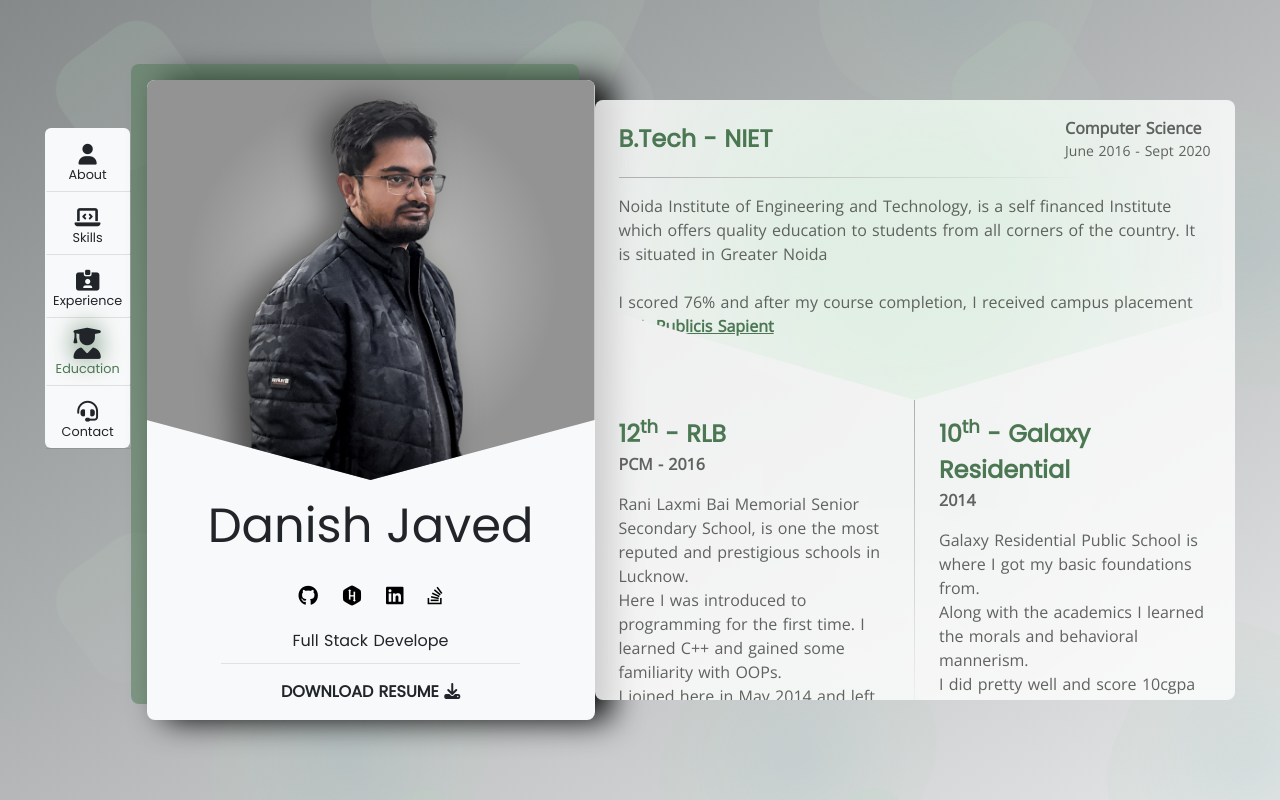
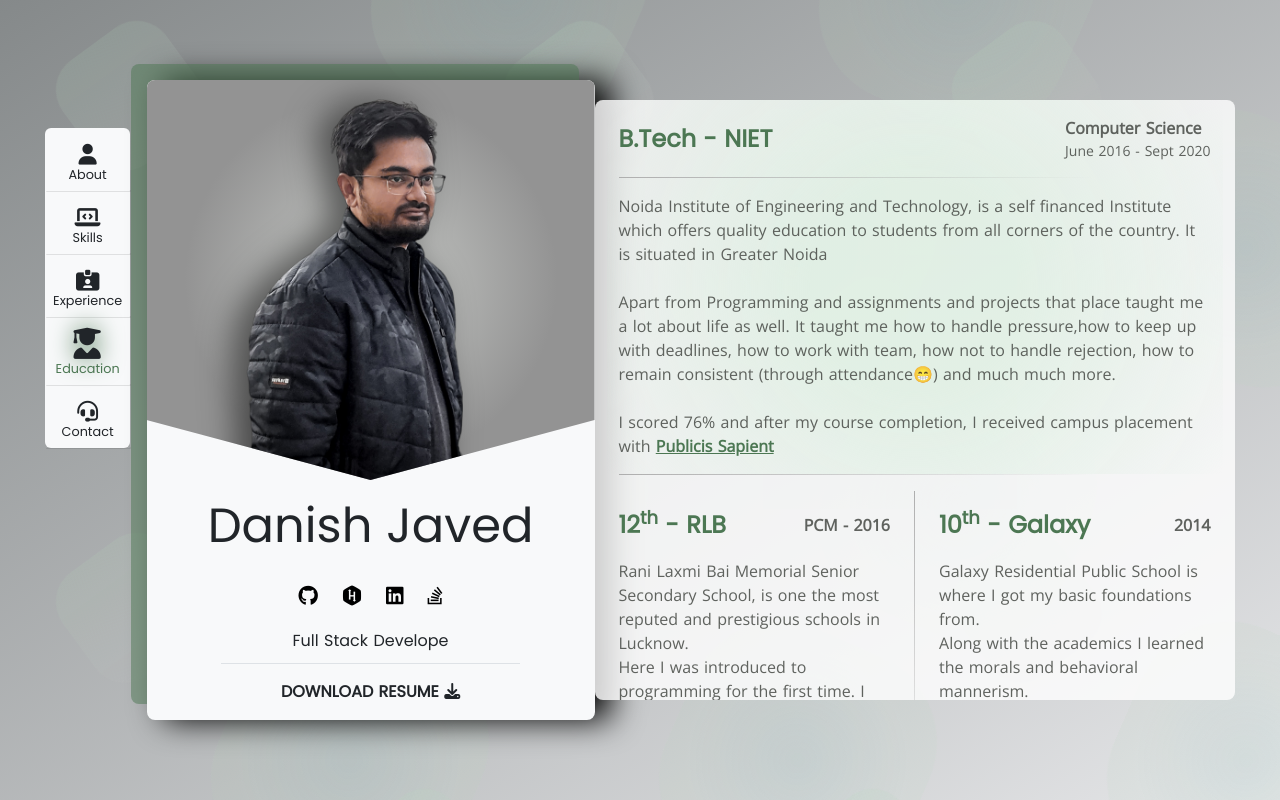
Before and after one commit to dev-danish-javed/portfolio_2, a React (Create React App) app: page /education in a window 1280 px wide. Built offline with nearby package versions, Linux system fonts and the light colour scheme.

Commit message:
POR-2 Fixed Education Tab clip path issue

```diff
--- a/src/components/App_Education.js
+++ b/src/components/App_Education.js
@@ -8,8 +8,8 @@ const App_Education = ({ activeRoute, handleMenuChange }) => {
   });
   return (
     <div className="page-item px-4 slide-in">
-      <div className="row h-50">
-        <div className="ed-sec b-tech h-100">
+      <div className="row">
+        <div className="ed-sec b-tech">
           <div className="mt-3 d-flex align-items-center justify-content-between gap-3">
             <div className="fs-4  text-color-accent fw-bold">B.Tech - NIET</div>
             <div>
@@ -22,8 +22,11 @@ const App_Education = ({ activeRoute, handleMenuChange }) => {
             Noida Institute of Engineering and Technology, is a self financed
             Institute which offers quality education to students from all
             corners of the country. It is situated in Greater Noida
-            <br />
-            <br />I scored 76% and after my course completion, I received campus
+            <br /><br />
+            Apart from Programming and assignments and projects that place taught me a lot about life as well.
+            It taught me how to handle pressure,how to keep up with deadlines, how to work with team,
+            how not to handle rejection, how to remain consistent (through attendance😁) and much much more.
+            <br /><br />I scored 76% and after my course completion, I received campus
             placement with {" "}
             <Link
               to="/experience/sapient"
@@ -32,12 +35,12 @@ const App_Education = ({ activeRoute, handleMenuChange }) => {
               Publicis Sapient
             </Link>
           </p>
-          <div className="h-25"></div>
         </div>
       </div>
+      <div className="faded_line_horizontal mt-0 d-none d-md-block"></div>
       <div className="d-flex flex-column flex-md-row gap-2 gap-md-4">
         <div className="col ed-sec">
-          <div className="my-3">
+          <div className="my-3 d-flex justify-content-between align-items-center">
             <div className="fs-4  text-color-accent fw-bold">
               12<sup className="">th</sup> - RLB
             </div>
@@ -56,9 +59,9 @@ const App_Education = ({ activeRoute, handleMenuChange }) => {
         </div>
         <div className="faded_line_vertical mx-0 d-none d-md-block"></div>
         <div className="col ed-sec">
-          <div className="my-3">
+          <div className="my-3 d-flex justify-content-between align-items-center">
             <div className="fs-4  text-color-accent fw-bold">
-              10<sup className="">th</sup> - Galaxy Residential
+              10<sup className="">th</sup> - Galaxy
             </div>
             <div className=" fw-bold">2014</div>
           </div>
--- a/src/css/App_Education.css
+++ b/src/css/App_Education.css
@@ -1,6 +1,4 @@
 .b-tech {
-  clip-path: polygon(100% 0, 100% 70%, 50% 100%, 0 70%, 0 0);
-  /* filter: drop-shadow(30px -30px red); */
   background: rgb(208, 237, 214);
   background: radial-gradient(
     circle,
@@ -8,5 +6,3 @@
     rgba(255, 242, 192, 0) 100%
   );
 }
-.ed-sec {
-}
```
